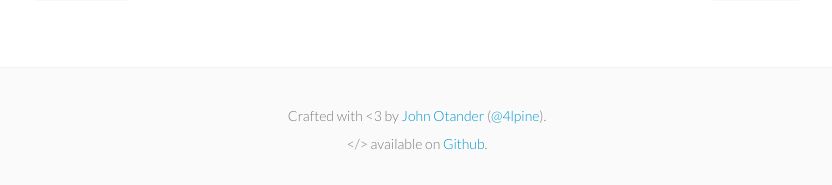
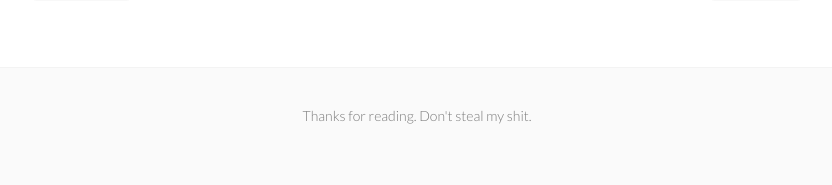
Before and after one commit to jwd2a/justindav.is, a Jekyll site: the page built from index.html, in a window 1280 px wide. Shown: the part 2089-2274 px from the top of the page, without its empty margins (223-1055 px from the left). Built offline with Jekyll 4.4.1, drawn with Linux system fonts in a browser that asks for light colours; nearby versions of some CDN libraries; the list of posts is cut into pages by our own code.

Commit message:
Mod footer text

```diff
--- a/_includes/footer.html
+++ b/_includes/footer.html
@@ -2,8 +2,7 @@
   <div class="p2 wrap">
     <div class="measure mt1 center">
       <small>
-        Crafted with &lt;3 by <a href="http://johnotander.com">John Otander</a> (<a href="https://twitter.com/4lpine">@4lpine</a>).<br>
-        &lt;/&gt; available on <a href="https://github.com/johnotander/pixyll">Github</a>.
+        Thanks for reading. Don't steal my shit.
       </small>
     </div>
   </div>
```
